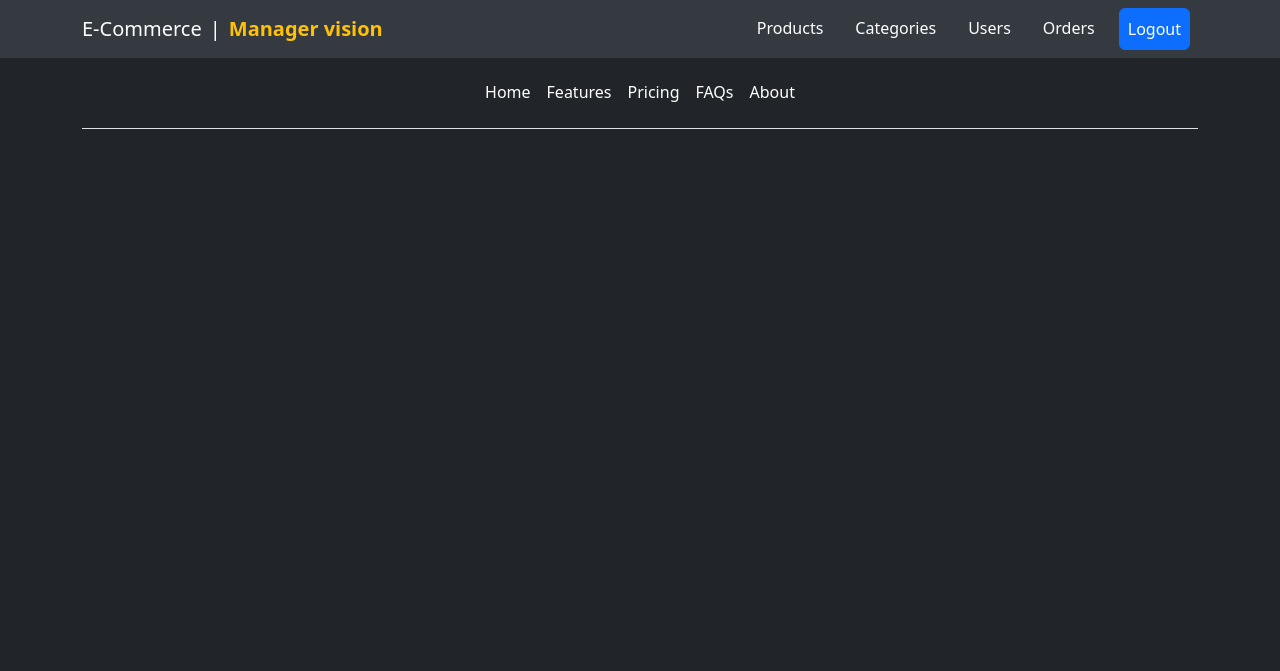
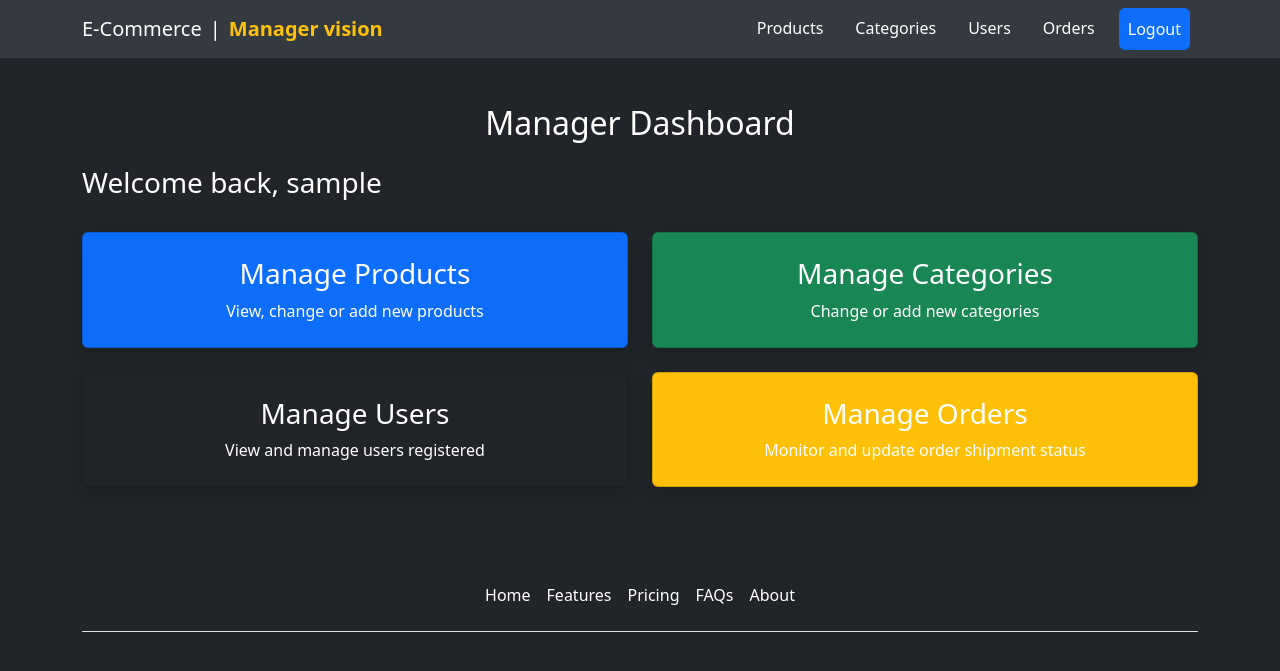
Before and after one commit to niccobarto/Django_e-commerce, a Django app: page /management/ in a window 1280 px wide. Shown: the top 671 px of the page. Run offline with Django 5.2, Linux system fonts and the light colour scheme; a user stored in the database is signed in; tables that the repository leaves empty hold one stand-in row (values such as "Sample post"); some libraries are stand-ins or nearby versions.

Commit message:
Base dashboard for Manager Manage Products, like change name, price, quantity and all other information correlated

```diff
--- a/management/templates/management/manage_products.html
+++ b/management/templates/management/manage_products.html
@@ -63,7 +63,7 @@
                                     <p class="pb-3 text-danger fw-bold m-0">{{ product.quantity }} element available</p>
                                 {% endif %}
                                 <div class="mt-auto">
-                                    <a type="submit" href="{% url 'add_cart' product.pk %}" class="btn btn-primary w-100">Manage</a>
+                                    <a type="submit" href="{% url 'product_edit' product.pk %}" class="btn btn-primary w-100">Manage</a>
                                 </div>
                             </div>
                         </div>
--- a/management/templates/management/manager_vision.html
+++ b/management/templates/management/manager_vision.html
@@ -1,3 +1,52 @@
 {% extends "management/manager_vision_base.html" %}
+
 {% block content %}
+<div class="container py-5">
+    <h2 class="mb-4 text-center">Manager Dashboard</h2>
+    <h3>Welcome back, {{ user.username }}</h3>
+    <br/>
+    <div class="row row-cols-1 row-cols-md-2 g-4">
+
+        <!-- Products -->
+        <div class="col">
+            <a href="{% url 'manage_products' %}" class="text-decoration-none">
+                <div class="card text-white bg-primary h-100 text-center p-4 shadow">
+                    <h3>Manage Products</h3>
+                    <p class="mb-0">View, change or add new products</p>
+                </div>
+            </a>
+        </div>
+
+        <!-- Categories -->
+        <div class="col">
+            <a href="#" class="text-decoration-none">
+                <div class="card text-white bg-success h-100 text-center p-4 shadow">
+                    <h3>Manage Categories</h3>
+                    <p class="mb-0">Change or add new categories</p>
+                </div>
+            </a>
+        </div>
+
+        <!-- Users -->
+        <div class="col">
+            <a href="#" class="text-decoration-none">
+                <div class="card text-white bg-dark h-100 text-center p-4 shadow">
+                    <h3>Manage Users</h3>
+                    <p class="mb-0">View and manage users registered</p>
+                </div>
+            </a>
+        </div>
+
+        <!-- Orders -->
+        <div class="col">
+            <a href="#" class="text-decoration-none">
+                <div class="card text-white bg-warning h-100 text-center p-4 shadow">
+                    <h3>Manage Orders</h3>
+                    <p class="mb-0">Monitor and update order shipment status</p>
+                </div>
+            </a>
+        </div>
+
+    </div>
+</div>
 {% endblock %}
--- a/management/urls.py
+++ b/management/urls.py
@@ -4,5 +4,5 @@ from . import views
 urlpatterns = [
     path('', views.manager_vision, name='manager_home'),
     path('list_product',views.ManagerProductView.as_view(), name='manage_products'),
-    path('product/',views.manage_product, name='manage_product'),
+    path('product/<int:product_id>/',views.manage_product, name='product_edit'),
 ]
--- a/management/views.py
+++ b/management/views.py
@@ -1,5 +1,7 @@
+from logging import raiseExceptions
+
 from django.shortcuts import render, redirect
-from django.contrib.auth.decorators import permission_required
+from django.contrib.auth.decorators import permission_required, login_required
 from django.contrib.auth.mixins import PermissionRequiredMixin
 from django.contrib.auth.decorators import user_passes_test
 from .decorators import is_manager
@@ -8,7 +10,7 @@ from django.views.generic import ListView
 # Create your views here.
 
 
-
+@login_required(login_url='login')
 @user_passes_test(is_manager)
 def manager_vision(request):
     return render(request, 'management/manager_vision.html')
@@ -16,8 +18,22 @@ def manager_vision(request):
 @permission_required('store_addproduct', raise_exception=True)
 @permission_required('store_changeproduct', raise_exception=True)
 @permission_required('store_deleteproduct', raise_exception=True)
-def manage_product(request):
-    return render(request, 'management/manage_products.html')
+def manage_product(request,product_id):
+    product=Product.objects.get(id=product_id)
+    if request.method=="POST":
+        product.name = request.POST.get('name')
+        product.description = request.POST.get('description')
+        product.price = request.POST.get('price')
+        product.category_id = request.POST.get('category')
+        product.is_active = request.POST.get('is_active')=="on"
+        product.quantity = request.POST.get('quantity')
+        if 'front_image' in request.FILES:
+            product.front_image = request.FILES['front_image']
+        product.save()
+        return redirect('manage_products')
+    else:
+        categories= Category.objects.all()
+        return render(request,"management/product_edit.html",{'product':product,'categories':categories})
 
 @permission_required('store_changecategory', raise_exception=True)
 @permission_required('store_addcategory', raise_exception=True)
```
Also changed, not shown: management/templates/management/product_edit.html (added, +101 -0 lines), static/css/style.css (+24 -0 lines), static/js/product_edit.js (added, +25 -0 lines).
